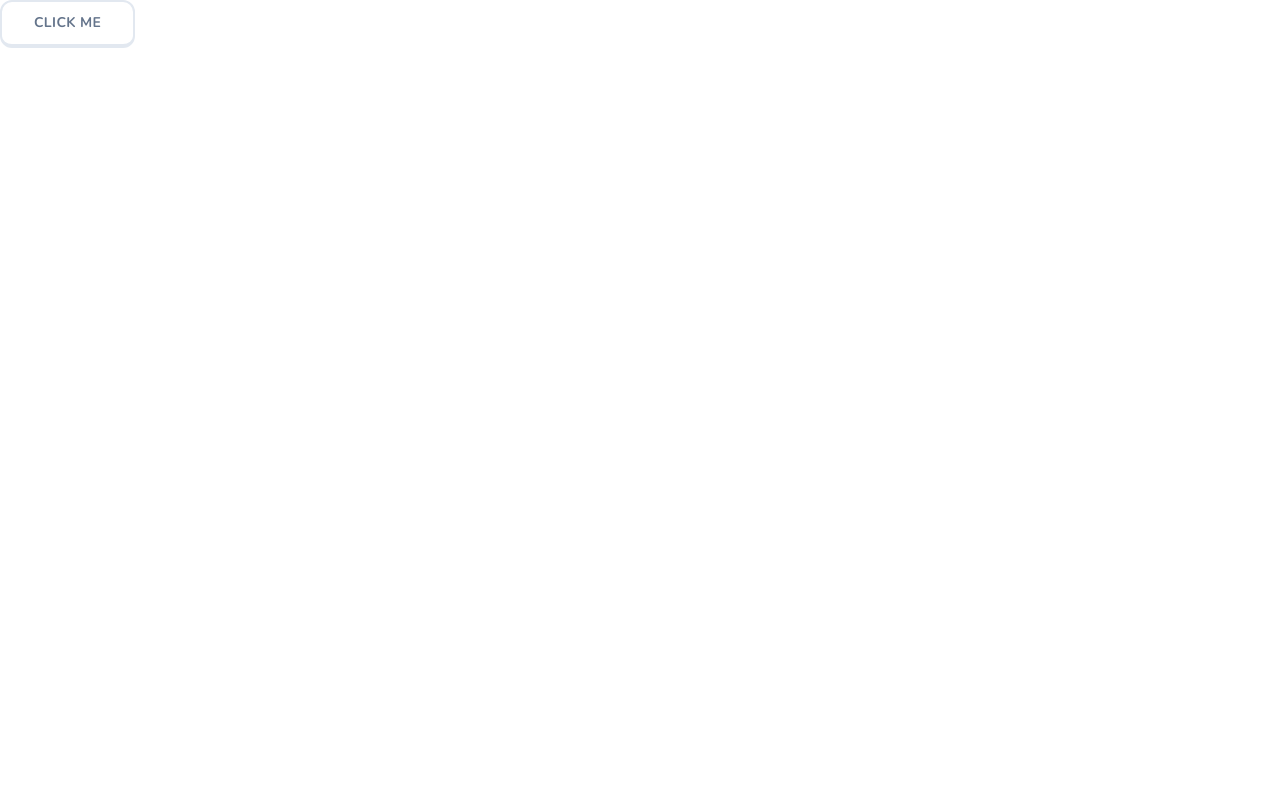
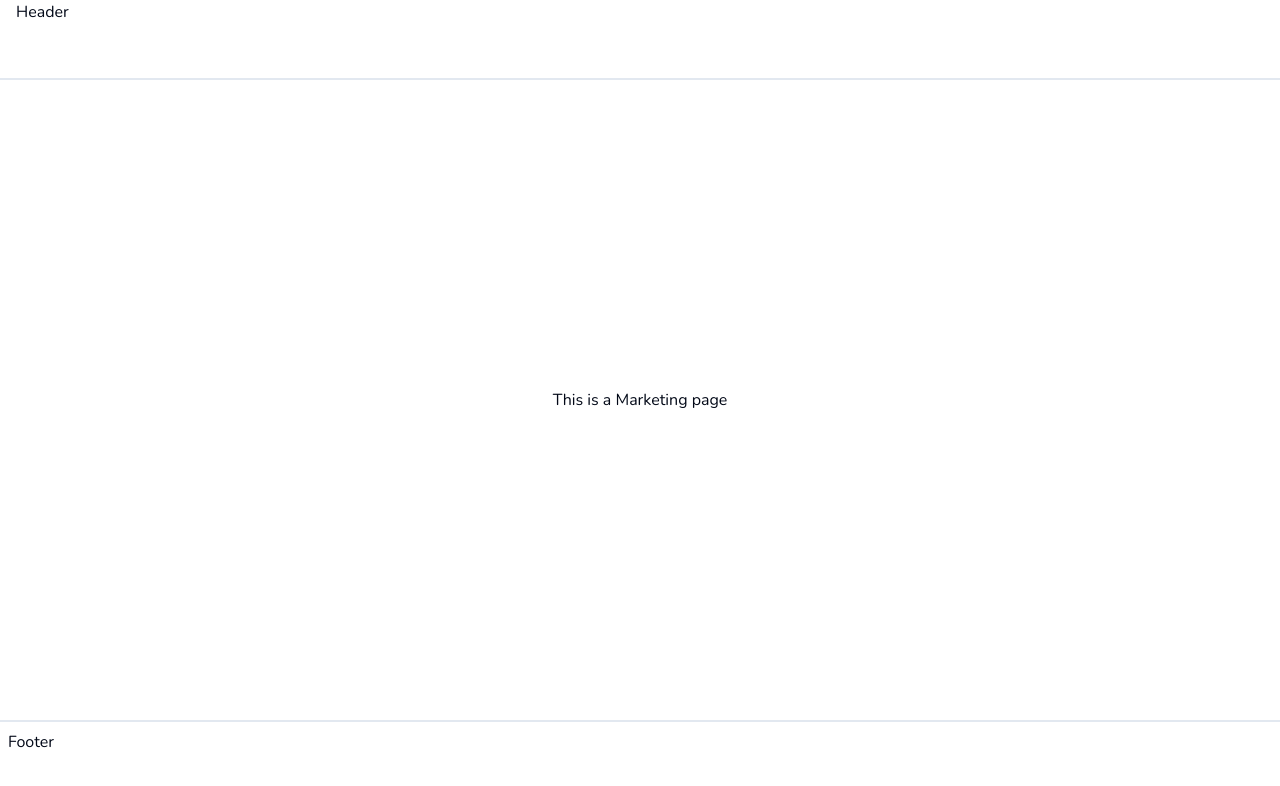
Before and after one commit to threejay20/language, a Next.js app in the folder language/: page / in a window 1280 px wide. Shown: the top 786 px of the page. Built offline with nearby package versions, Linux system fonts and the light colour scheme.

Commit message:
Marketing skeleton done

```diff
--- /dev/null
+++ b/language/app/(marketing)/footer.tsx
@@ -0,0 +1,7 @@
+export const Footer = () => {
+  return (
+    <footer className="hidden lg:block h-20 w-full border-t-2 border-slate-200 p-2">
+      Footer
+    </footer>
+  );
+};
--- /dev/null
+++ b/language/app/(marketing)/header.tsx
@@ -0,0 +1,7 @@
+export const Header = () => {
+  return (
+    <header className="h-20 w-full border-b-2 border-slate-200 px-4">
+      Header
+    </header>
+  );
+};
--- /dev/null
+++ b/language/app/(marketing)/layout.tsx
@@ -0,0 +1,23 @@
+import { Footer } from "./footer";
+import { Header } from "./header";
+
+type Props = {
+  children: React.ReactNode;
+};
+
+const MarketingLayout = ({ children }: Props) => {
+  return (
+    <div className="min-h-screen flex flex-col">
+      <Header />
+      <main
+        className="
+  flex-1 flex flex-col items-center justify-center"
+      >
+        {children}
+      </main>
+      <Footer />
+    </div>
+  );
+};
+
+export default MarketingLayout;
--- a/language/app/page.tsx
+++ b/language/app/(marketing)/page.tsx
@@ -1,9 +1,5 @@
 import { Button } from "@/components/ui/button";
 
 export default function Home() {
-  return (
-    <div>
-      <Button size="lg"> Click Me </Button>
-    </div>
-  );
+  return <div>This is a Marketing page</div>;
 }
--- a/language/app/buttons/page.tsx
+++ b/language/app/buttons/page.tsx
@@ -1,3 +1,5 @@
+// This section demonstrates various button variants using the Button component.
+
 import { Button } from "@/components/ui/button";
 
 const ButtonsPage = () => {
```
